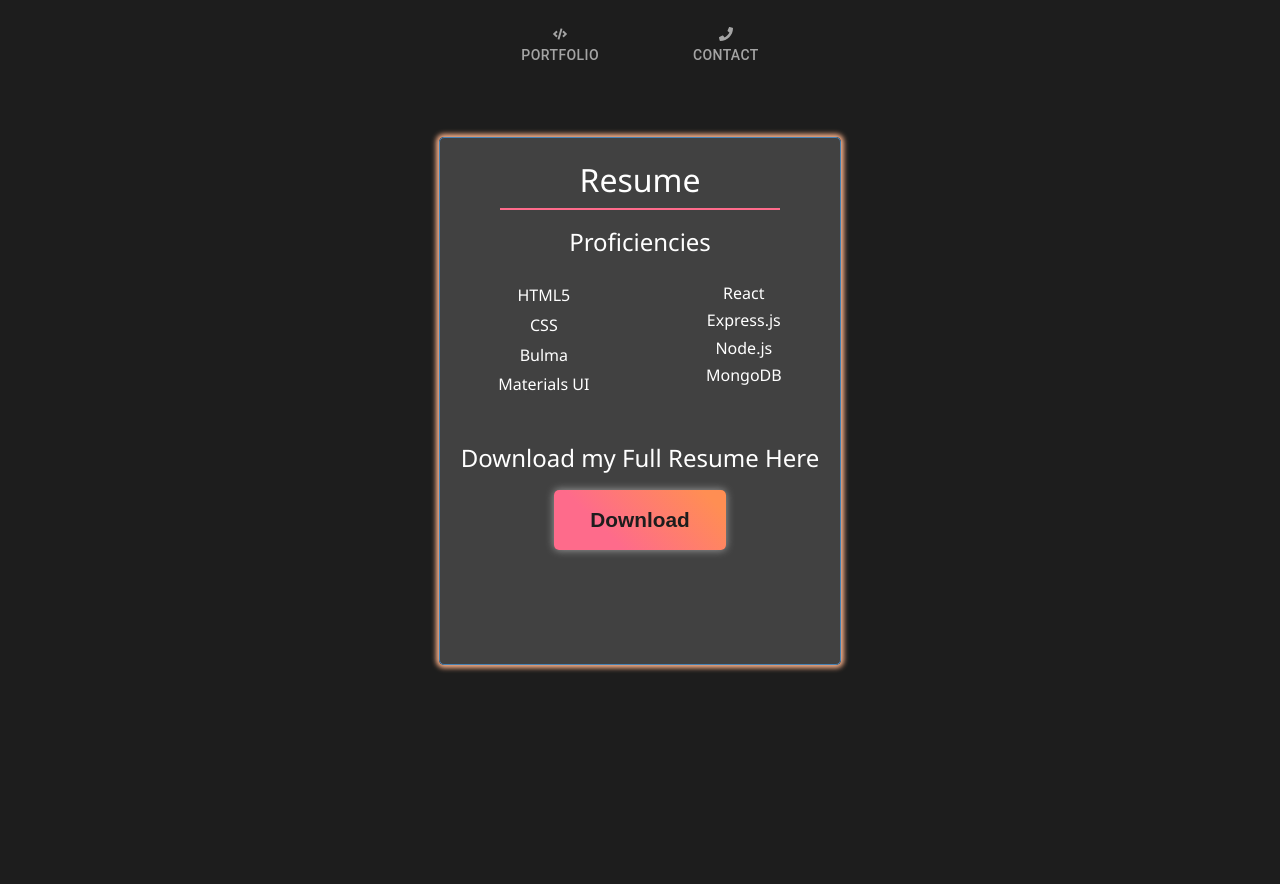
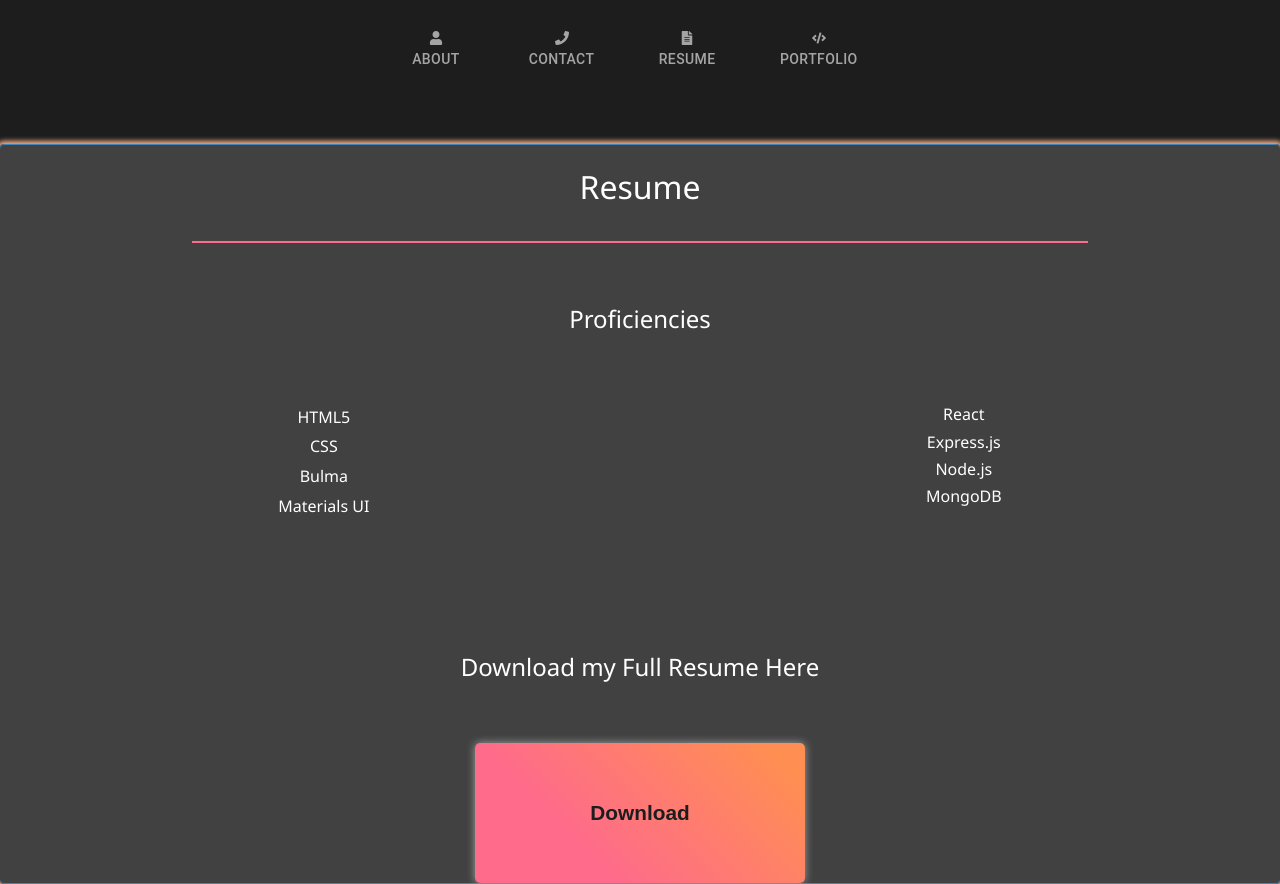
Before and after one commit to MackenzieJoyce/Portfolio, a React (Create React App) app: page /resume in a window 1280 px wide. Before the commit the page ends 800 px from the top, so only its background shows below. Built offline with nearby package versions, Linux system fonts and the light colour scheme.

Commit message:
added styling to div on navtabs so it shows completely (instead of cut off) and is centered on the page. Changed a tag to adjust the navbar

```diff
--- a/src/App.js
+++ b/src/App.js
@@ -12,9 +12,8 @@ import projects from './components/pages/compPlugins/projects';
 
 const App = () => {
   return (
-    <div className='wrapAll'>
+    <div className="wrapAll">
       {/* <PortfolioContainer /> */}
-      {/* <NavTabs /> */}
       <Router>
         <NavTabs />
 
--- a/src/components/NavTabs.js
+++ b/src/components/NavTabs.js
@@ -4,6 +4,13 @@ import { Link } from 'react-router-dom';
 import Tabs from '@mui/material/Tabs';
 import Tab from '@mui/material/Tab';
 import { FaUser, FaCode, FaPhone, FaFileAlt } from 'react-icons/fa';
+
+// import About from './pages/About';
+// import Portfolio from './pages/Portfolio';
+// import Contact from './pages/Contact';
+// import Resume from './pages/Resume';
+
+// import projects from './pages/compPlugins/projects';
 
 const styles = {
   nav: {
@@ -12,31 +19,47 @@ const styles = {
 };
 
 const NavTabs = () => {
+  // Says which tab is currently clicked
+  // const [selectedTab, setSelectedTab] = useState(0);
+
+  // // Fxn triggered whenever you click another tab
+
+  // const handleChange = (event, newValue) => {
+  //   setSelectedTab(newValue);
+  // };
+
   return (
     <header>
       <Tabs
         style={styles.nav}
-        centered
         sx={{
           button: { color: '#fff' },
           'button:hover': { color: 'gray' },
           'button.Mui-selected': { color: '#FF8E53' },
-          '.css-1aquho2-MuiTabs-indicator': { background: '#FE6B8B' }
+          '.css-1aquho2-MuiTabs-indicator': { background: '#FE6B8B' },
+          'div.MuiTabs-scroller.MuiTabs-fixed.css-jpln7h-MuiTabs-scroller':
+            {
+              width: '530px'
+            }
         }}
       >
-        <Link to='/'>
-          <Tab icon={<FaUser />} label='ABOUT' />
+        <Link to="/">
+          <Tab icon={<FaUser />} label="ABOUT" />
         </Link>
-        <Link to='/portfolio'>
-          <Tab icon={<FaCode />} label='PORTFOLIO' />
+        <Link to="/contact">
+          <Tab icon={<FaPhone />} label="CONTACT" />
         </Link>
-        <Link to='/contact'>
-          <Tab icon={<FaPhone />} label='CONTACT' />
+        <Link to="/resume">
+          <Tab icon={<FaFileAlt />} label="RESUME" />
         </Link>
-        <Link to='/resume'>
-          <Tab icon={<FaFileAlt />} label='RESUME' />
+        <Link to="/portfolio">
+          <Tab icon={<FaCode />} label="PORTFOLIO" />
         </Link>
       </Tabs>
+      {/* {selectedTab === 0 && <About />}
+      {selectedTab === 1 && <Portfolio projects={projects} />}
+      {selectedTab === 2 && <Contact />}
+      {selectedTab === 3 && <Resume />} */}
     </header>
   );
 };
--- a/src/index.css
+++ b/src/index.css
@@ -65,7 +65,7 @@ li {
 }
 
 a {
-  padding: 2.5% 8%;
+  padding: 2.5% 3%;
   color: var(--light);
   text-decoration: none;
 }
@@ -112,7 +112,7 @@ img {
 }
 
 .contentLittle {
-  width: 400px;
+  width: 100%;
   min-height: 500px;
   margin-top: 2%;
   padding-top: 2%;
```
